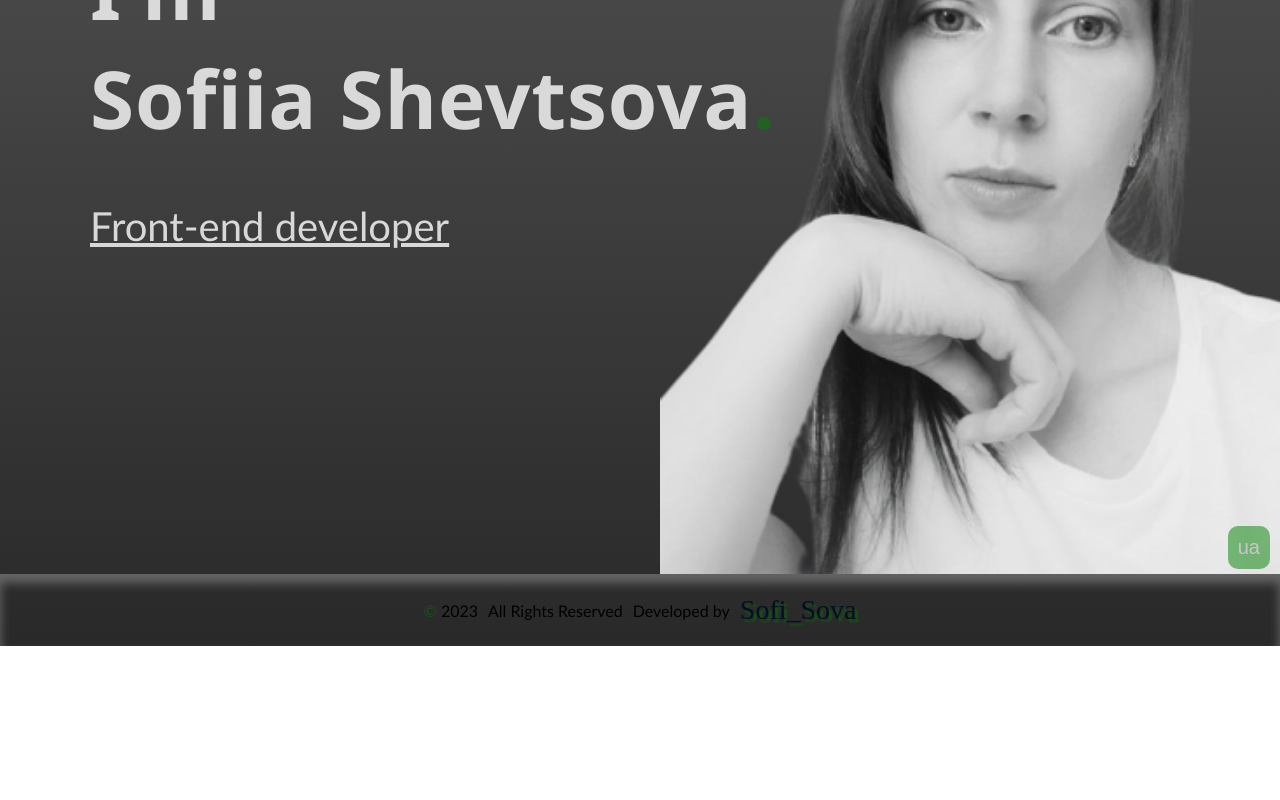
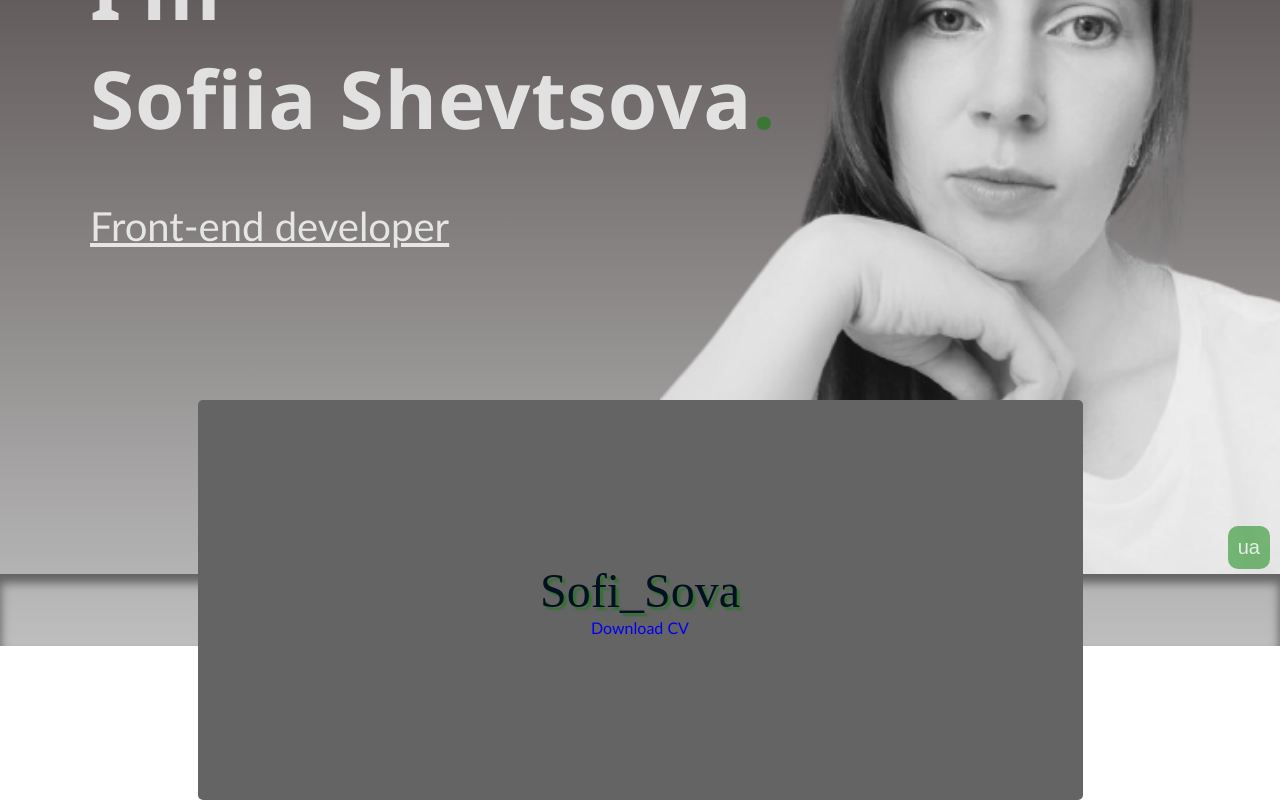
Before and after one commit to SofiiaShevtsova/sofiia_ts, a React (Create React App) app: page / in a window 1280 px wide. Shown: the part 221-1021 px from the top of the page. Before the commit the page ends 867 px from the top, so only its background shows below. Built offline with nearby package versions, Linux system fonts and the light colour scheme; a web font is replaced by a local one.

Commit message:
add download CV link

```diff
--- a/src/components/About/About.tsx
+++ b/src/components/About/About.tsx
@@ -1,19 +1,34 @@
 import { useContext } from "react";
 import { AppContext } from "../../App";
+import { Logo } from "../commons";
 
 export const About = () => {
   const { userInfo } = useContext(AppContext);
+
+  if (userInfo) {
     return (
-    <div id={userInfo?.navigation[0][1]}>
+      <section id={userInfo.navigation[0][1]}>
+        <h1 className="hidden">{userInfo.name}</h1>
         <div className="name">
           <p>
-          I<span>'</span>m
+            {userInfo.about[0]}
+            <span>{userInfo.about[1]}</span>
+            {userInfo.about[2]}
           </p>
           <p>
-          Sofiia Shevtsova<span>.</span>
+            {userInfo.name}
+            <span>.</span>
           </p>
         </div>
-      <p className="position">Front-end developer</p>
+        <p className="position">{userInfo.work}</p>
+        <div className="information">
+          <Logo />
+          <p></p>
+          <a href="../../images/Sofiia_Shevtsova_CV.pdf" download>
+            {userInfo.downloadBtn}
+          </a>
         </div>
+      </section>
     );
+  }
 };
--- a/src/index.css
+++ b/src/index.css
@@ -1,4 +1,22 @@
 @import-normalize;
+
+:root {
+  /* --icon-defoult-color: rgb(180, 180, 180);
+  --icon-active-color: rgb(100, 100, 100);
+  --link-icon-color: rgb(20, 20, 20);
+  --icon-hover-color: rgb(10, 80, 160);
+  --border-color: rgb(210, 210, 210); */
+  --accent-color: rgba(0, 128, 0, 0.5);
+  --background-main: rgb(255, 255, 255);
+  --background-dark: rgb(100, 100, 100);
+  --text-navigation: rgba(170, 170, 170, 0.8);
+  --text-color: rgba(255, 255, 255, 0.8);
+  /* --red-color: rgb(255, 0, 0); */
+
+  --font-family: "Gill Sans", "Gill Sans MT", Calibri, "Trebuchet MS", sans-serif;
+
+  --transition-function: all 500ms cubic-bezier(0.4, 0, 0.2, 1);
+}
 
 * {
   box-sizing: border-box;
@@ -6,9 +24,6 @@
 
 body {
   margin: 0;
-  font-family: -apple-system, BlinkMacSystemFont, "Segoe UI", "Roboto", "Oxygen",
-    "Ubuntu", "Cantarell", "Fira Sans", "Droid Sans", "Helvetica Neue",
-    sans-serif;
   -webkit-font-smoothing: antialiased;
   -moz-osx-font-smoothing: grayscale;
 }
@@ -19,11 +34,11 @@ code {
 }
 
 #root {
-  background-image: linear-gradient(#535252, #292929);
+  background-image: linear-gradient(#443b3b, #bebebe);
   background-repeat: no-repeat;
   background-size: contain;
   min-height: 100vh;
-  font-family: "Gill Sans", "Gill Sans MT", Calibri, "Trebuchet MS", sans-serif;
+  font-family: var(--font-family);
   display: flex;
   flex-direction: column;
   justify-content: space-between;
@@ -42,6 +57,19 @@ li {
 
 a {
   text-decoration: none;
+}
+.hidden {
+  position: absolute;
+  width: 1px;
+  height: 1px;
+  margin: -1px;
+  border: 0;
+  padding: 0;
+
+  white-space: nowrap;
+  clip-path: inset(100%);
+  clip: rect(0 0 0 0);
+  overflow: hidden;
 }
 
 header {
@@ -65,7 +93,7 @@ footer {
   padding: 20px;
   box-shadow: inset 0 8px 10px 1px rgb(100, 100, 100);
   & span {
-    color: rgba(0, 128, 0, 0.5);
+    color: var(--accent-color);
   }
 }
 
@@ -74,7 +102,7 @@ footer {
   font-family: "Lovers Quarrel", cursive;
   font-size: 48px;
   color: rgb(1, 17, 31);
-  text-shadow: 3px 3px 2px rgba(0, 128, 0, 0.5);
+  text-shadow: 3px 3px 2px var(--accent-color);
   cursor: pointer;
   &:hover {
     animation-name: animateLogo;
@@ -93,13 +121,14 @@ footer .logo {
   gap: 20px;
 
   & * {
-    color: rgba(170, 170, 170, 0.8);
+    color: var(--text-navigation);
     text-shadow: 1px 1px 1px rgb(0, 0, 0);
     transition: all 0.5s linear;
   }
   & *:hover {
     transform: scale(1.2);
-    text-shadow: 1px 1px 1px rgba(0, 128, 0, 0.5);
+    color: var(--text-color);
+    text-shadow: 1px 1px 1px var(--accent-color);
   }
 }
 
@@ -112,10 +141,10 @@ footer .logo {
   background-position: right;
   background-size: contain;
 
-  color: rgba(255, 255, 255, 0.8);
+  color: var(--text-color);
 
   & span {
-    color: rgba(0, 128, 0, 0.5);
+    color: var(--accent-color);
   }
   & .name {
     font-family: "Segoe UI", Tahoma, Geneva, Verdana, sans-serif;
@@ -129,6 +158,19 @@ footer .logo {
     margin-left: 40px;
     text-decoration: underline;
   }
+  & .information {
+    position: relative;
+    margin: 150px auto;
+    padding: 20px;
+    width: 75%;
+    min-height: 400px;
+    display: flex;
+    flex-direction: column;
+    justify-content: center;
+    align-items: center;
+    background-color: var(--background-dark);
+    border-radius: 5px;
+  }
 }
 
 .toggle-language_btn {
@@ -137,8 +179,8 @@ footer .logo {
   right: 10px;
   display: block;
   font-size: 20px;
-  background-color: rgba(0, 128, 0, 0.5);
-  color: rgb(200, 200, 200);
+  background-color: var(--accent-color);
+  color: var(--text-color);
   padding: 10px;
   border: none;
   border-radius: 10px;
--- a/src/service/data.ts
+++ b/src/service/data.ts
@@ -1,6 +1,8 @@
 export type User = {
   name: string;
   work: string;
+  about: string;
+  downloadBtn: string;
   phrase: string;
   contacts: {
     mobilePhone: string;
@@ -15,6 +17,8 @@ export type User = {
 export const userEn: User = {
   name: "Sofiia Shevtsova",
   work: "Front-end developer",
+  about: "I'm",
+  downloadBtn: "Download CV",
   phrase: "Self-development is the way to self-knowledge",
   contacts: {
     mobilePhone: "+48 507-755-251",
@@ -28,7 +32,9 @@ export const userEn: User = {
 
 export const userUa: User = {
   name: "Софія Шевцова",
-  work: "Розробник",
+  work: "Фронт-енд розробник",
+  about: "Я-",
+  downloadBtn: "Завантажити резюме",
   phrase: "Саморозвиток - шлях до самопізнання!",
   contacts: {
     mobilePhone: "+48 507-755-251",
```
Also changed, not shown: 1 other file (tests, documents, lock files or other folders). Lines whose indentation alone changed are shown as unchanged.
